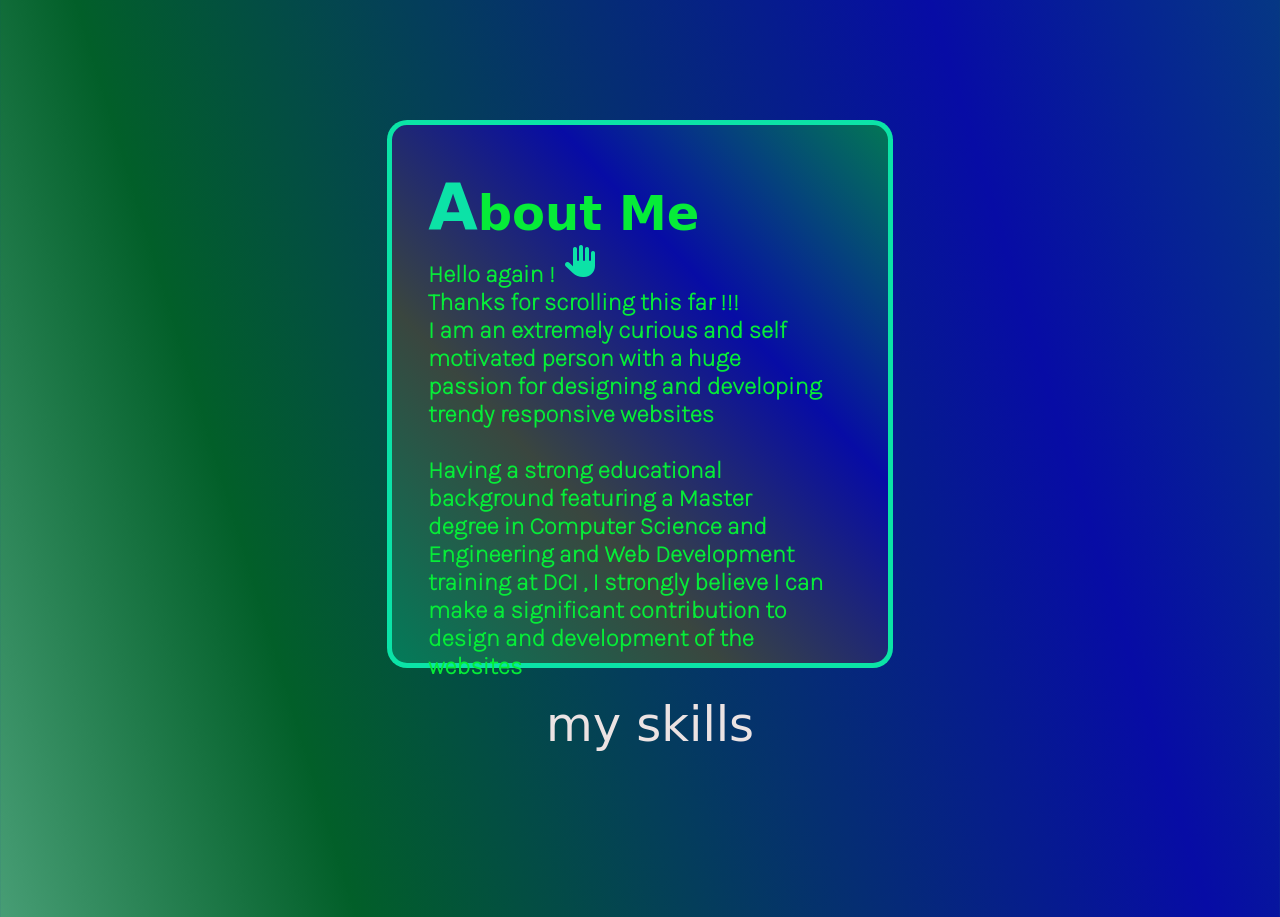
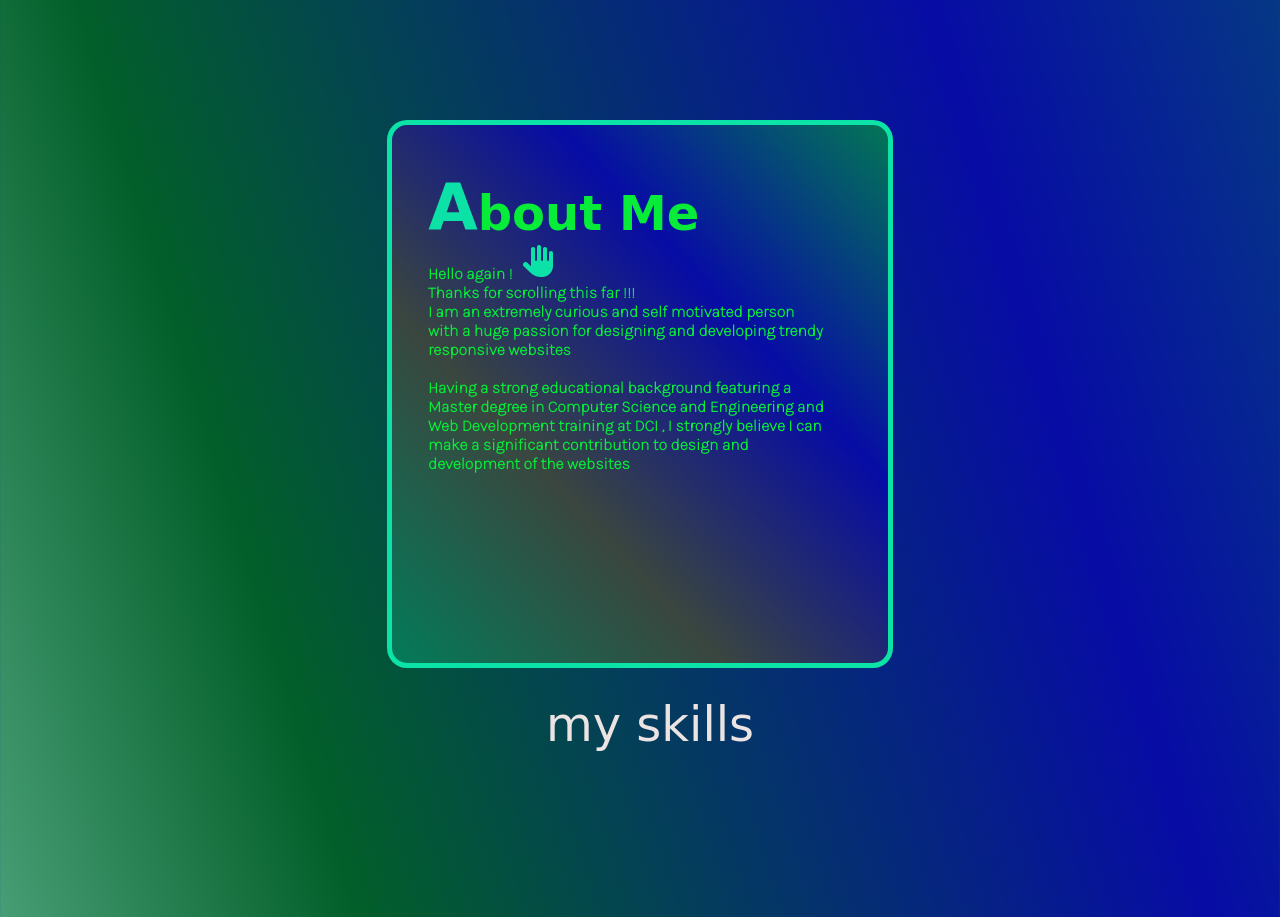
Before and after one commit to VelamPillai/velampillai-portfolio, a website: page index.html in a window 1280 px wide. Shown: the part 1640-2557 px from the top of the page. Drawn offline with Linux system fonts and the light colour scheme; a web font is replaced by a local one.

Commit message:
fontsize changed

```diff
--- a/sass/style.scss
+++ b/sass/style.scss
@@ -645,7 +645,7 @@ footer {
       width: 40%;
       height: 70%;
       padding: 1rem;
-      @include myfont($about-text, 2.25rem, $primary-bg1);
+      @include myfont($about-text, 1.5rem, $primary-bg1);
       border: 5px solid $primary-bg1;
       border-radius: 20px;
       cursor: pointer;
@@ -660,7 +660,7 @@ footer {
         font-size: 2rem;
       } //end hand symbol
       p {
-        @include myfont($about-text, 1.5rem, $black);
+        @include myfont($about-text, 1rem, $black);
         font-weight: bold;
         animation: about-text-anim 3s 2s ease-in-out forwards;
       }
```
Also changed, not shown: css/style.css, 1 other file.
